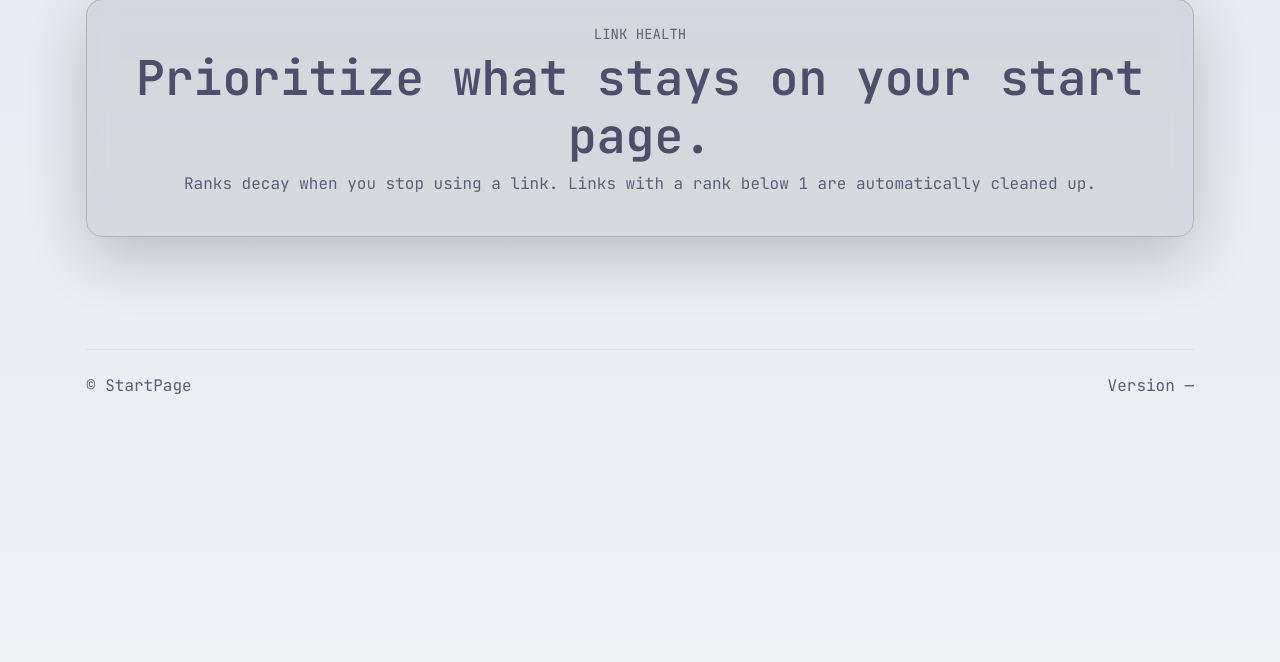
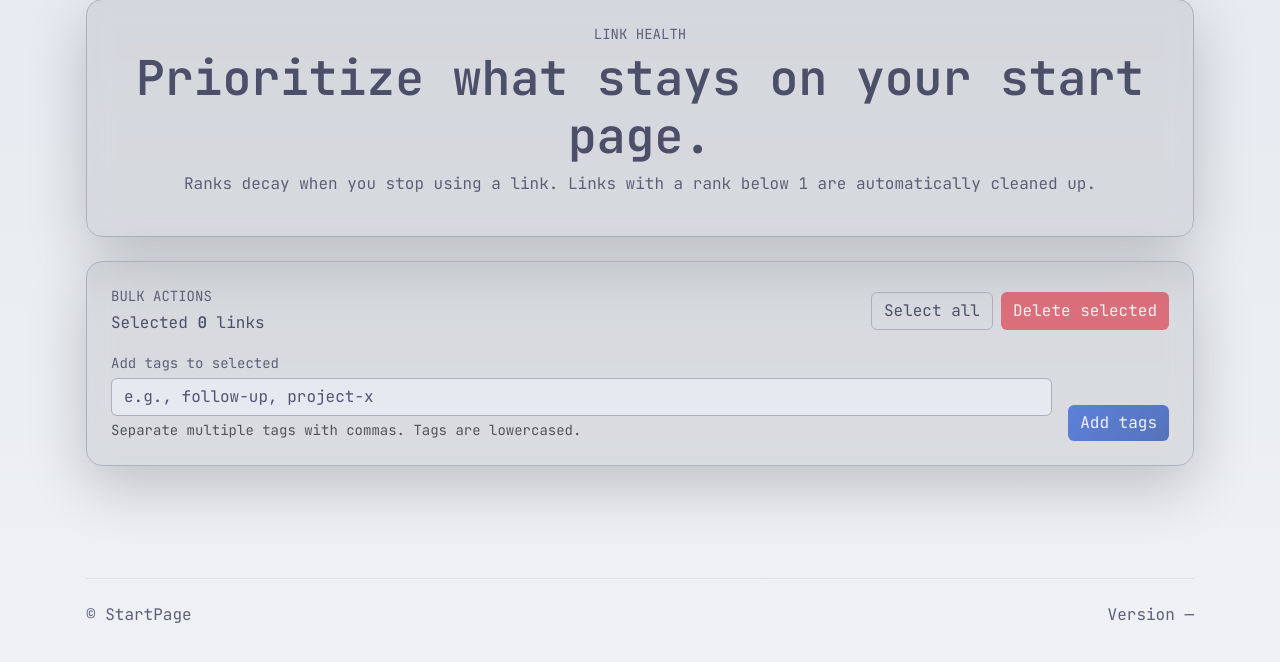
Before and after one commit to brandonleon/StartPage, a FastAPI app: template templates/dashboard.html in a window 1280 px wide. Shown: the part 105-767 px from the top of the page. Run offline with FastAPI, Linux system fonts and the light colour scheme; the template is opened without the code that fills it, so the values that code supplies are empty; parts of the project's set-up code (start-up, migrations or seed data) failed here and were passed over.

Commit message:
feat(ui): add bulk selection and tagging on dashboard with server endpoints and client scripts

```diff
--- a/main.py
+++ b/main.py
@@ -1,4 +1,5 @@
 import sqlite3
+from typing import List
 
 import uvicorn
 from fastapi import BackgroundTasks, FastAPI, Form, Request
@@ -226,6 +227,26 @@
     )
 
 
+@app.post("/dashboard/bulk-delete")
+async def bulk_delete(selected_links: List[str] = Form(default=[])):
+    if selected_links:
+        for link_id in selected_links:
+            db_utils.delete_link(link_id)
+    return RedirectResponse(app.url_path_for("dashboard"), status_code=303)
+
+
+@app.post("/dashboard/bulk-tag")
+async def bulk_tag(selected_links: List[str] = Form(default=[]), tag_names: str = Form(...)):
+    tags = [tag.strip() for tag in tag_names.split(",") if tag.strip()]
+    if not selected_links or not tags:
+        return RedirectResponse(app.url_path_for("dashboard"), status_code=303)
+
+    for link_id in selected_links:
+        for tag in tags:
+            db_utils.add_tag_to_link(link_id, tag)
+    return RedirectResponse(app.url_path_for("dashboard"), status_code=303)
+
+
 @app.get("/help", response_class=HTMLResponse)
 async def help_page(request: Request):
     return templates.TemplateResponse(
--- a/static/js/theme.js
+++ b/static/js/theme.js
@@ -34,7 +34,98 @@
     }
 }
 
+function initBulkSelection() {
+    const form = document.getElementById("bulk-action-form");
+    if (!form) {
+        return;
+    }
+
+    const selectAllBtn = form.querySelector("[data-bulk-select]");
+    const bulkDeleteBtn = form.querySelector("[data-bulk-delete]");
+    const bulkTagBtn = form.querySelector("[data-bulk-tag]");
+    const bulkCount = form.querySelector("[data-bulk-count]");
+    const tagInput = form.querySelector("[data-bulk-tags]");
+
+    const getCheckedCount = () => form.querySelectorAll("[data-bulk-checkbox]:checked").length;
+
+    const updateState = () => {
+        const allCheckboxes = form.querySelectorAll("[data-bulk-checkbox]");
+        const checked = getCheckedCount();
+        if (bulkCount) {
+            bulkCount.textContent = checked;
+        }
+        if (bulkDeleteBtn) {
+            bulkDeleteBtn.disabled = checked === 0;
+        }
+        if (bulkTagBtn) {
+            const hasTags = tagInput ? tagInput.value.trim().length > 0 : false;
+            bulkTagBtn.disabled = checked === 0 || !hasTags;
+        }
+        if (selectAllBtn) {
+            const label = checked === allCheckboxes.length && allCheckboxes.length > 0 ? "Clear all" : "Select all";
+            selectAllBtn.textContent = label;
+        }
+    };
+
+    const bindCheckboxes = () => {
+        form.querySelectorAll("[data-bulk-checkbox]").forEach((checkbox) => {
+            if (checkbox.dataset.bulkBound === "true") {
+                return;
+            }
+            checkbox.dataset.bulkBound = "true";
+            checkbox.addEventListener("change", updateState);
+        });
+    };
+
+    bindCheckboxes();
+    updateState();
+
+    if (tagInput && tagInput.dataset.bulkBound !== "true") {
+        tagInput.dataset.bulkBound = "true";
+        tagInput.addEventListener("input", updateState);
+    }
+
+    if (selectAllBtn && selectAllBtn.dataset.bulkBound !== "true") {
+        selectAllBtn.dataset.bulkBound = "true";
+        selectAllBtn.addEventListener("click", (event) => {
+            event.preventDefault();
+            const checkboxes = form.querySelectorAll("[data-bulk-checkbox]");
+            if (checkboxes.length === 0) {
+                return;
+            }
+            const shouldSelect = checkboxes.length !== form.querySelectorAll("[data-bulk-checkbox]:checked").length;
+            checkboxes.forEach((checkbox) => {
+                checkbox.checked = shouldSelect;
+            });
+            updateState();
+        });
+    }
+
+    form.querySelectorAll("[data-bulk-action]").forEach((button) => {
+        if (button.dataset.bulkActionBound === "true") {
+            return;
+        }
+        button.dataset.bulkActionBound = "true";
+        button.addEventListener("click", (event) => {
+            const action = button.dataset.bulkAction;
+            if (action) {
+                form.setAttribute("action", action);
+            }
+            const requiresSelection = button.dataset.bulkRequiresSelection === "true";
+            const requiresTags = button.dataset.bulkRequiresTags === "true";
+            if ((requiresSelection && getCheckedCount() === 0) || (requiresTags && (!tagInput || !tagInput.value.trim()))) {
+                event.preventDefault();
+            }
+        });
+    });
+}
+
 document.addEventListener("DOMContentLoaded", () => {
     initTheme();
     initSearchClear();
+    initBulkSelection();
 });
+
+document.body.addEventListener("htmx:afterSwap", () => {
+    initBulkSelection();
+});
--- a/templates/dashboard.html
+++ b/templates/dashboard.html
@@ -14,6 +14,31 @@
         <h1>Prioritize what stays on your start page.</h1>
         <p>Ranks decay when you stop using a link. Links with a rank below 1 are automatically cleaned up.</p>
     </section>
+
+    <form action="/dashboard/bulk-delete" method="post" id="bulk-action-form" class="d-flex flex-column gap-4">
+        <div class="glass-panel d-flex flex-column gap-3">
+            <div class="d-flex flex-column flex-lg-row justify-content-between align-items-lg-center gap-3">
+                <div>
+                    <p class="text-uppercase text-muted small mb-1">Bulk actions</p>
+                    <div>Selected <span class="fw-semibold" data-bulk-count>0</span> links</div>
+                </div>
+                <div class="d-flex flex-wrap gap-2">
+                    <button class="btn btn-outline-secondary" type="button" data-bulk-select>Select all</button>
+                    <button class="btn btn-danger" type="submit" data-bulk-delete data-bulk-action="/dashboard/bulk-delete" data-bulk-requires-selection="true" disabled>Delete selected</button>
+                </div>
+            </div>
+            <div class="d-flex flex-column flex-lg-row gap-3">
+                <div class="flex-grow-1">
+                    <label for="bulk-tag-input" class="form-label small text-muted mb-1">Add tags to selected</label>
+                    <input type="text" class="form-control" id="bulk-tag-input" name="tag_names"
+                           placeholder="e.g., follow-up, project-x" data-bulk-tags autocomplete="off">
+                    <div class="form-text">Separate multiple tags with commas. Tags are lowercased.</div>
+                </div>
+                <div class="d-flex align-items-end">
+                    <button class="btn btn-primary" type="submit" data-bulk-tag data-bulk-action="/dashboard/bulk-tag" data-bulk-requires-selection="true" data-bulk-requires-tags="true" disabled>Add tags</button>
+                </div>
+            </div>
+        </div>
 
         <div class="row row-cols-1 row-cols-md-2 row-cols-xl-3 g-4" id="dashboard-grid">
             {% for link in links %}
@@ -35,7 +60,12 @@
                     <article class="glass-panel h-100 d-flex flex-column justify-content-between">
                         <div class="mb-3">
                             <div class="d-flex flex-column gap-2">
-                            <div class="d-flex justify-content-between align-items-start">
+                                <div class="d-flex justify-content-between align-items-start gap-3">
+                                    <div class="d-flex align-items-start gap-2 w-100">
+                                        <div class="form-check mt-1">
+                                            <input class="form-check-input" type="checkbox" name="selected_links" value="{{ link.id }}"
+                                                   id="select-{{ link.id }}" data-bulk-checkbox aria-label="Select {{ link.name }}">
+                                        </div>
                                         <div>
                                             <h2 class="h5 mb-1">{{ link.name }}</h2>
                                             <a class="text-muted small link-url" href="/redirect/{{ link.id }}" target="_blank">{{ link.url }}</a>
@@ -46,6 +76,7 @@
                                                 {% endfor %}
                                             </div>
                                             {% endif %}
+                                        </div>
                                     </div>
                                     <span class="badge {{ badge_class }}">Rank {{ "%.2f"|format(link.rank) }}</span>
                                 </div>
@@ -66,6 +97,7 @@
                 </div>
             {% endfor %}
         </div>
+    </form>
 </div>
 
 {% include '_footer.html' %}
```
Also changed, not shown: AGENTS.md (+1 -1 lines), BACKLOG.md (added, +11 -0 lines), templates/dashboard_items.html (+7 -1 lines). Lines whose indentation alone changed are shown as unchanged.
